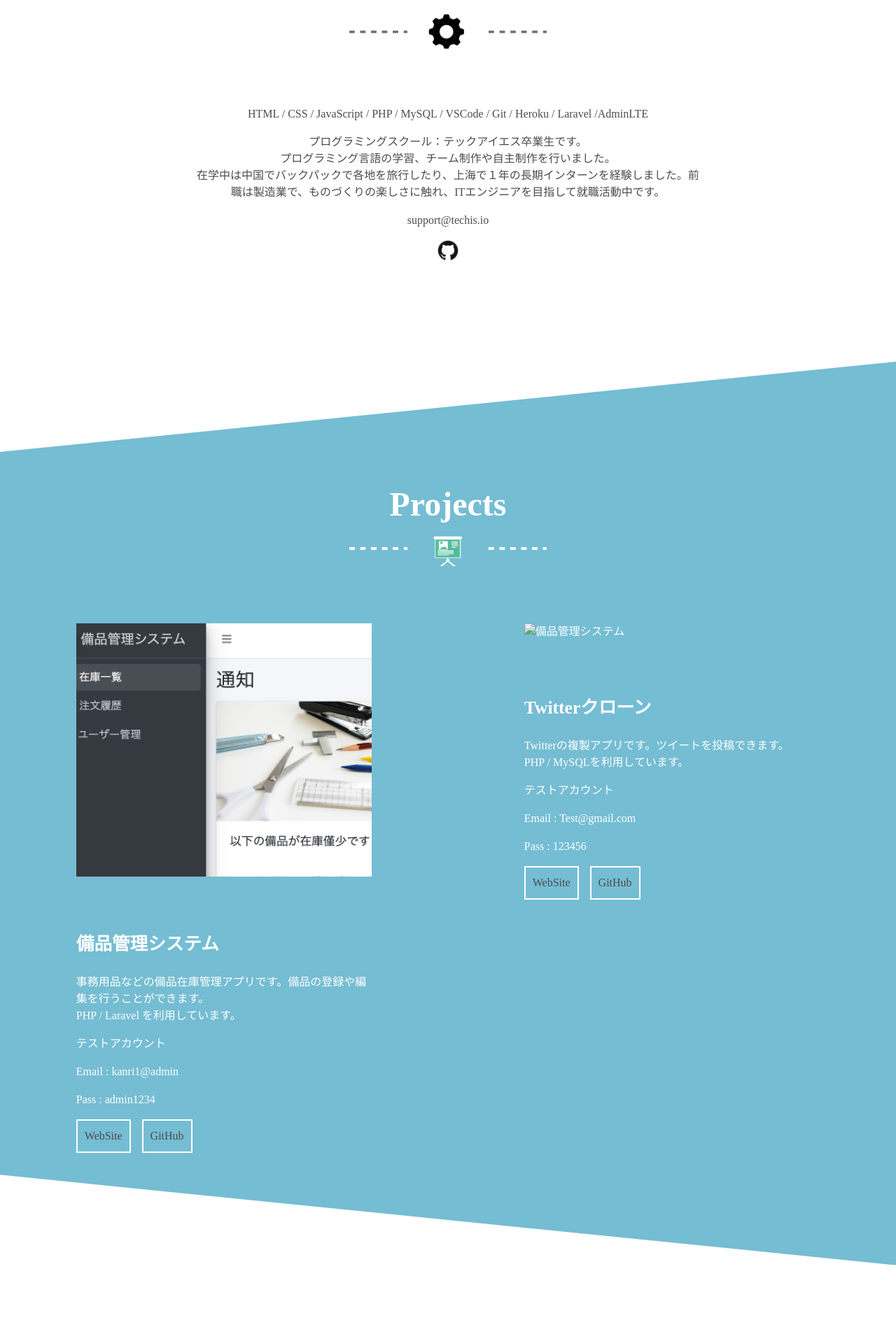
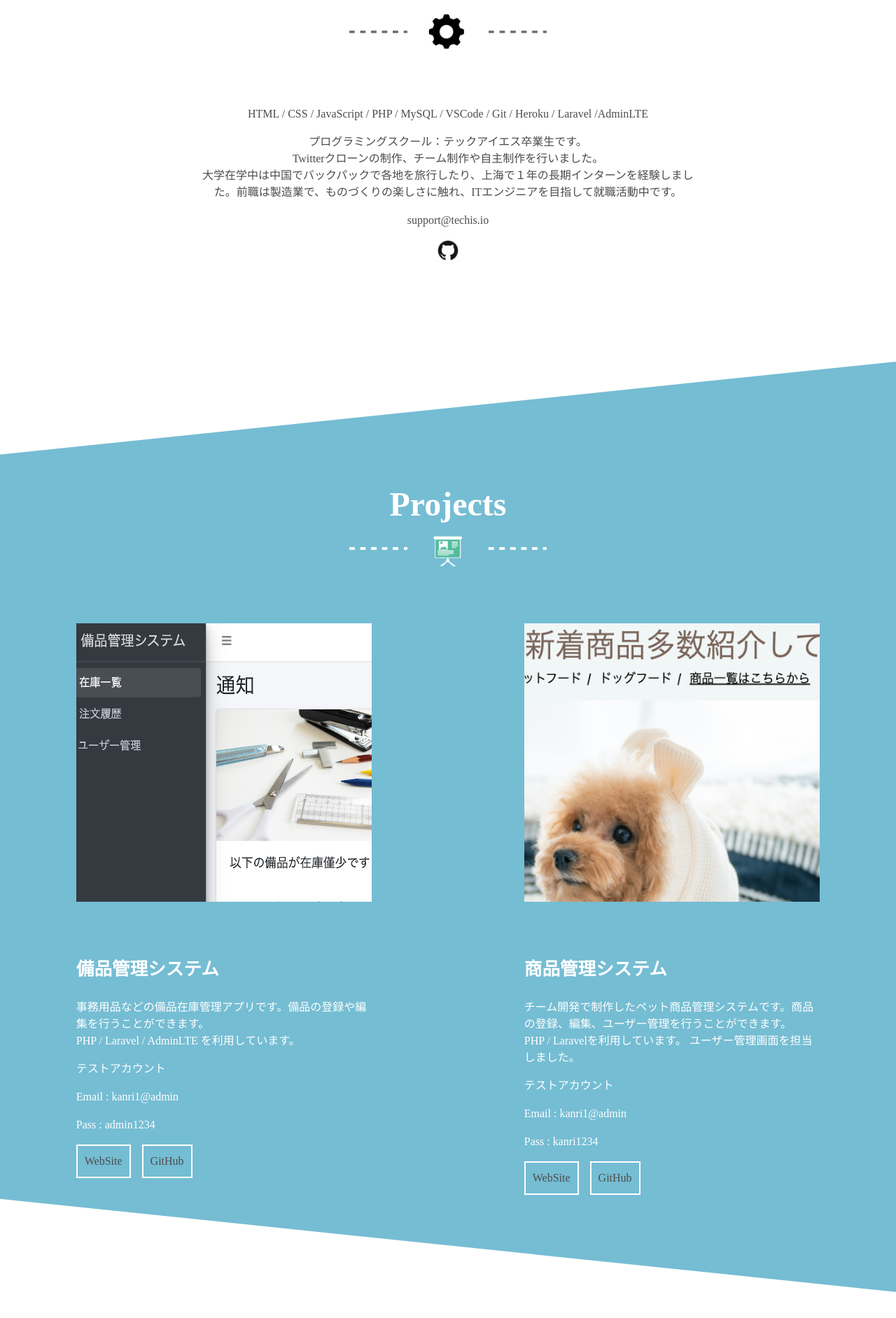
Before and after one commit to futagami-m/Momoko-s-portfolio, a PHP site: page / in a window 1280 px wide. Shown: the part 865-2749 px from the top of the page at 70% size. Run offline with PHP 8.4, Linux system fonts and the light colour scheme.

Commit message:
制作物更新

```diff
--- a/portfolio-green/css/style.css
+++ b/portfolio-green/css/style.css
@@ -146,6 +146,7 @@ nav ul li a::after{
 
 .project-card img{
     width:100%;
+    height: 50%;
 }
 
 .project-cards {
--- a/portfolio-green/index.html
+++ b/portfolio-green/index.html
@@ -42,8 +42,8 @@
                 </p>
                 <p class="about__txt">
                     プログラミングスクール：テックアイエス卒業生です。
-                    <br>プログラミング言語の学習、チーム制作や自主制作を行いました。
-                    <br>在学中は中国でバックパックで各地を旅行したり、上海で１年の長期インターンを経験しました。前職は製造業で、ものづくりの楽しさに触れ、ITエンジニアを目指して就職活動中です。
+                    <br>Twitterクローンの制作、チーム制作や自主制作を行いました。
+                    <br>大学在学中は中国でバックパックで各地を旅行したり、上海で１年の長期インターンを経験しました。前職は製造業で、ものづくりの楽しさに触れ、ITエンジニアを目指して就職活動中です。
                 </p>
                 <p>support@techis.io</p>
                 <div class="about-icons">
@@ -62,7 +62,7 @@
                         <h3>備品管理システム</h3>
                         <p>
                             事務用品などの備品在庫管理アプリです。備品の登録や編集を行うことができます。<br>
-                            PHP / Laravel を利用しています。
+                            PHP / Laravel / AdminLTE を利用しています。
                         </p>
                         <p>テストアカウント</p>
                         <p>Email : kanri1@admin </p>
@@ -74,18 +74,19 @@
                     </div>
 
                     <div class="project-card">
-                        <img src="" alt="備品管理システム">
-                        <h3>Twitterクローン</h3>
+                        <img src="img/pet.png" alt="商品管理システム">
+                        <h3>商品管理システム</h3>
                         <p>
-                            Twitterの複製アプリです。ツイートを投稿できます。<br>
-                            PHP / MySQLを利用しています。
+                            チーム開発で制作したペット商品管理システムです。商品の登録、編集、ユーザー管理を行うことができます。<br>
+                            PHP / Laravelを利用しています。
+                            ユーザー管理画面を担当しました。
                         </p>
                         <p>テストアカウント</p>
-                        <p>Email : Test@gmail.com </p>
-                        <p>Pass : 123456</p>
+                        <p>Email : kanri1@admin </p>
+                        <p>Pass : kanri1234</p>
                         <div class="project-links">
-                            <p class="project-link"><a href="" target="_blank">WebSite</a></p>
-                            <p class="project-link"><a href="" target="_blank">GitHub</a></p>
+                            <p class="project-link"><a href="https://petitem-management.herokuapp.com/" target="_blank">WebSite</a></p>
+                            <p class="project-link"><a href="https://github.com/TECHIS-team140/team140" target="_blank">GitHub</a></p>
                         </div>
                     </div>
 
```
Also changed, not shown: portfolio-green/img/pet.png (added).
